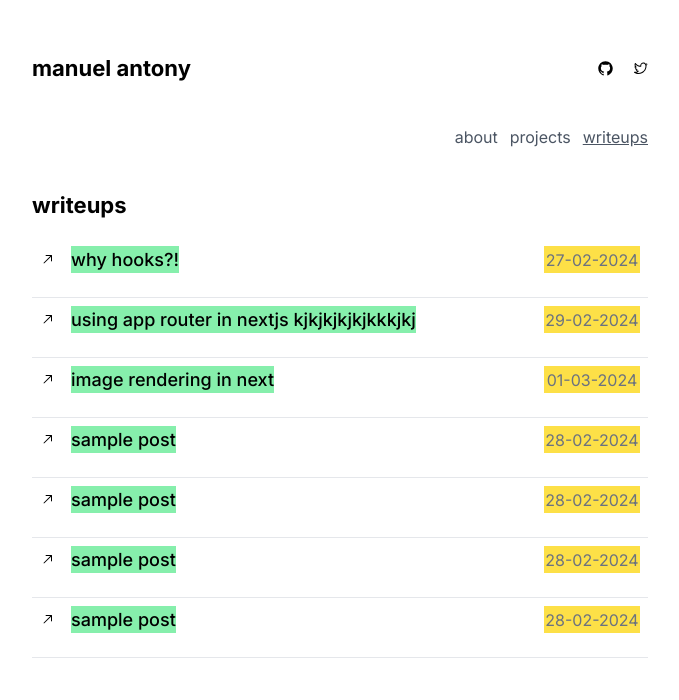
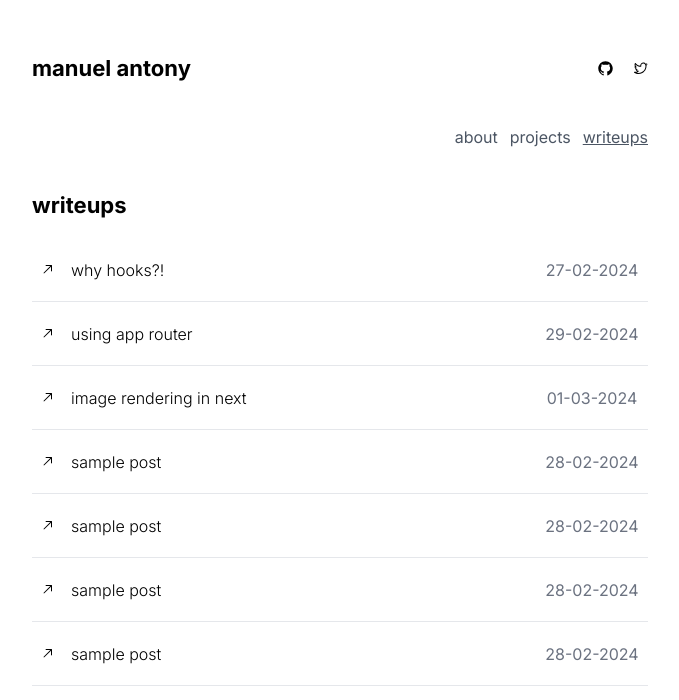
Before and after one commit to manuelxantony/portfolio, a Next.js app: page /writeups in a window 1280 px wide. Shown: the top 700 px of the page, without its empty margins (300-979 px from the left). Built offline with nearby package versions, Linux system fonts and the light colour scheme.

Commit message:
fixed  styling in cards

```diff
--- a/components/cards/projectCard.tsx
+++ b/components/cards/projectCard.tsx
@@ -10,7 +10,7 @@ export default function ProjectCard({ project }: { project: Project }) {
       <div className="h-full flex flex-col justify-between select-none ">
         <div className="flex flex-col gap-4">
           <h3 className="font-medium">{project.title}</h3>
-          <h5>{project.description}</h5>
+          <h5 className="font-light">{project.description}</h5>
         </div>
         <div className="flex justify-between">
           <div className="flex gap-3">
--- a/components/cards/writeupCard.tsx
+++ b/components/cards/writeupCard.tsx
@@ -6,17 +6,16 @@ import { Writeup } from '@/app/lib/definitions';
 
 export default function WriteupCard({ writeup }: { writeup: Writeup }) {
   return (
-    <div className="border-b bottom-1 p-2 pb-6">
+    <div className="border-b bottom-1 h-16 p-2">
       <div className="flex flex-row flex-wrap justify-between h-full">
-        <div className="flex flex-row flex-wrap justify-center items-center gap-4 h-full">
+        <div className="flex flex-row flex-wrap justify-center items-center gap-4 h-full ">
           <div className="flex justify-center items-center">
             <ArrowTopRightIcon />
           </div>
-          <div>
-            <h4 className="font-medium bg-green-300 h-full">{writeup.title}</h4>
-          </div>
+
+          <h5 className="font-light">{writeup.title}</h5>
         </div>
-        <div className="text-gray-500 w-24 flex items-center justify-center bg-yellow-300">
+        <div className="text-gray-500 w-24 flex items-center justify-center">
           {writeup.date}
         </div>
       </div>
--- a/components/writeups.tsx
+++ b/components/writeups.tsx
@@ -10,7 +10,7 @@ export default function WriteUps() {
     },
     {
       id: '2',
-      title: 'using app router in nextjs kjkjkjkjkjkkkjkj',
+      title: 'using app router',
       date: '29-02-2024',
     },
     {
```
